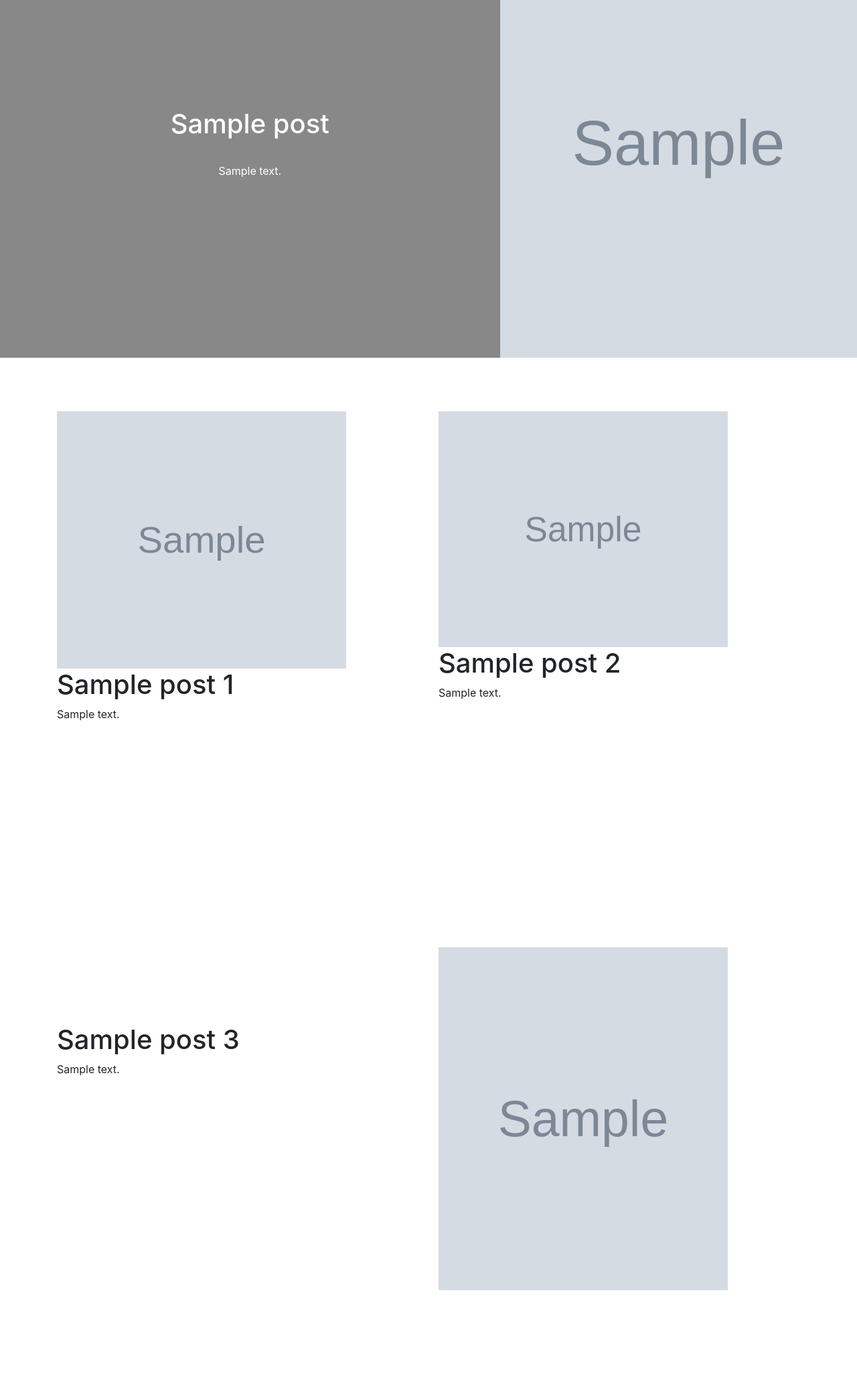
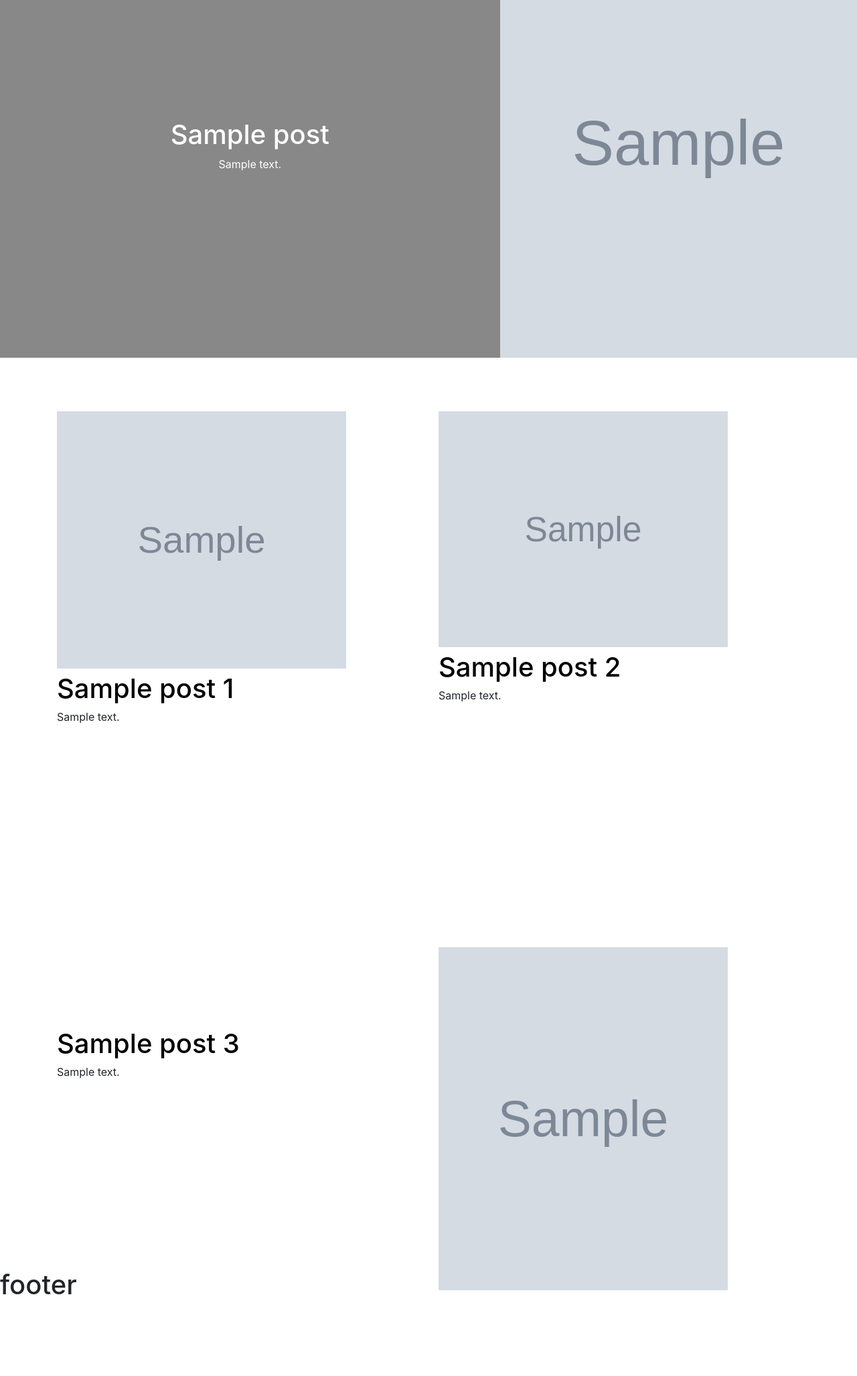
Before and after one commit to michdol/blog, a Django app: template blog/templates/posts/home.html in a window 1280 px wide. Shown: the part 106-2160 px from the top of the page at 67% size. Run offline with Django 3.2, Linux system fonts and the light colour scheme; the template is opened without the code that fills it: most values are stand-ins (such as "Sample title", 1, 10 or a date in 2020); grey boxes marked "Sample" are stand-in pictures; data that the repository does not hold is empty; style sheets or scripts are compiled from the project's sources; some libraries are stand-ins or nearby versions.

Commit message:
Added post detail view

```diff
--- /dev/null
+++ b/blog/assets/css/footer.scss
@@ -0,0 +1,3 @@
+h1 {
+	color: green
+}
--- a/blog/assets/css/posts/home.scss
+++ b/blog/assets/css/posts/home.scss
@@ -1,3 +1,10 @@
+* a.title {
+	display: block;
+	font-weight: 500;
+	font-size: 2.5rem;
+	color: black;
+}
+
 #latest_post {
 	color: white;
 	background-color: #61082b;
@@ -11,6 +18,9 @@
 		width: 100%;
 		height: 100%;
 		background-size: 100% 100%;
+	}
+	a.title {
+		color: white;
 	}
 }
 
--- a/blog/templates/base.html
+++ b/blog/templates/base.html
@@ -24,6 +24,8 @@
 
 			{% block content %}
 			{% endblock %}
+
+			{% include "footer.html" %}
 		</div>
 
 		<!-- Bootstrap Start -->
--- /dev/null
+++ b/blog/templates/footer.html
@@ -0,0 +1,5 @@
+<footer class="footer-area">
+	<div class="footer-big">
+		<h1>footer</h1>
+	</div>
+</footer>
--- a/blog/templates/header.html
+++ b/blog/templates/header.html
@@ -3,9 +3,9 @@
 {% block content %}
 <div id="header">
 	<nav class="nav flex-column justify-content-center">
-		<a data-toggle="list" href="/" role="tab" aria-controls="home">Home</a>
-		<a data-toggle="list" href="/" role="tab" aria-controls="profile">Profile</a>
-		<a data-toggle="list" href="/" role="tab" aria-controls="messages">Messages</a>
+		<a href="/" aria-controls="home">Home</a>
+		<a href="/" role="tab" aria-controls="profile">About</a>
+		<a href="{% url 'posts:list' %}" role="tab" aria-controls="messages">Posts</a>
 	</nav>
 
 	<a href="/" id="home_logo">
--- a/blog/templates/posts/home.html
+++ b/blog/templates/posts/home.html
@@ -9,7 +9,7 @@
 <div class="container-fluid" id="latest_post" style="background-color: {{latest_post.get_home_page_background_color}};">
 	<div class="row align-items-center">
 		<div class="col-7 text-center">
-			<h1 class="align-middle">{{latest_post.title}}</h1><br />
+			<a class="title" href="{% url 'posts:detail' latest_post.id %}">{{ latest_post.title }}</a>
 			<span class="align-middle">{{latest_post.description}}</span>
 		</div>
 		<div class="col-5" id="latest_post_image" style="background-image: url('{{latest_post.image_url}}');">
@@ -21,12 +21,12 @@
 	<div class="row h-50">
 		<div class="col-6 text-justify" id="post_1">
 			<img class="post_img_1" src="{{ post_1.image_url }}" />
-			<h1>{{ post_1.title }}</h1>
+			<a class="title" href="{% url 'posts:detail' post_1.id %}">{{ post_1.title }}</a>
 			<span>{{post_1.description}}</span>
 		</div>
 		<div class="col-6 text-justify" id="post_2">
 			<img class="post_img_2" src="{{ post_2.image_url }}" />
-			<h1>{{ post_2.title }}</h1>
+			<a class="title" href="{% url 'posts:detail' post_2.id %}">{{ post_2.title }}</a>
 			<span>{{post_2.description}}</span>
 		</div>
 	</div>
@@ -34,7 +34,7 @@
 	<!-- Post 3 -->
 	<div class="row h-50" id="post_3">
 		<div class="col-6 text-justify" id="post_3_text">
-			<h1>{{ post_3.title }}</h1>
+			<a class="title" href="{% url 'posts:detail' post_3.id %}">{{ post_3.title }}</a>
 			<span>{{post_3.description}}</span>
 		</div>
 		<div class="col-6">
```
Also changed, not shown: blog/posts/urls/frontend.py (+4 -3 lines), blog/posts/views.py (+6 -1 lines), blog/templates/posts/detail.html (added, +8 -0 lines), blog/assets/css/posts/detail.scss (added).
